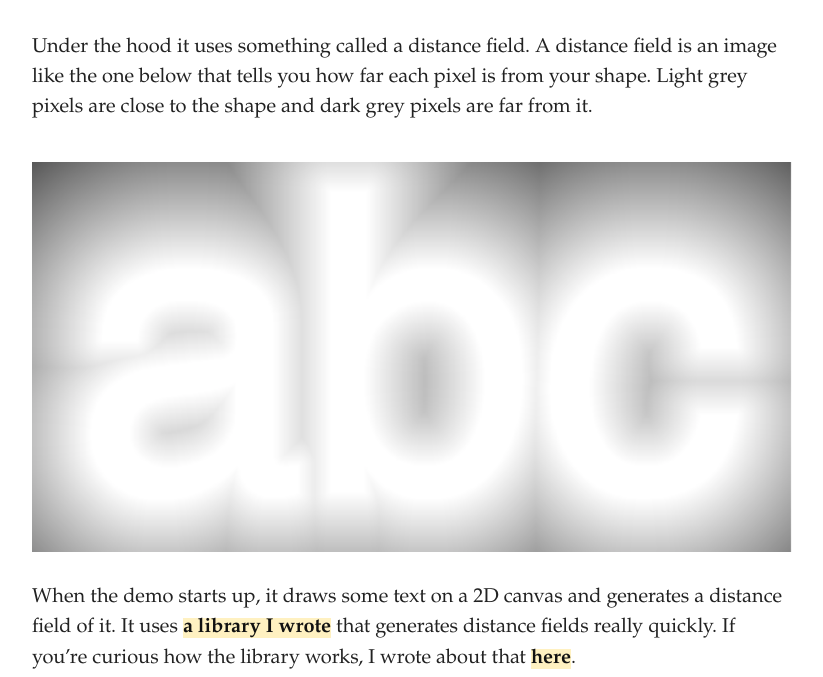
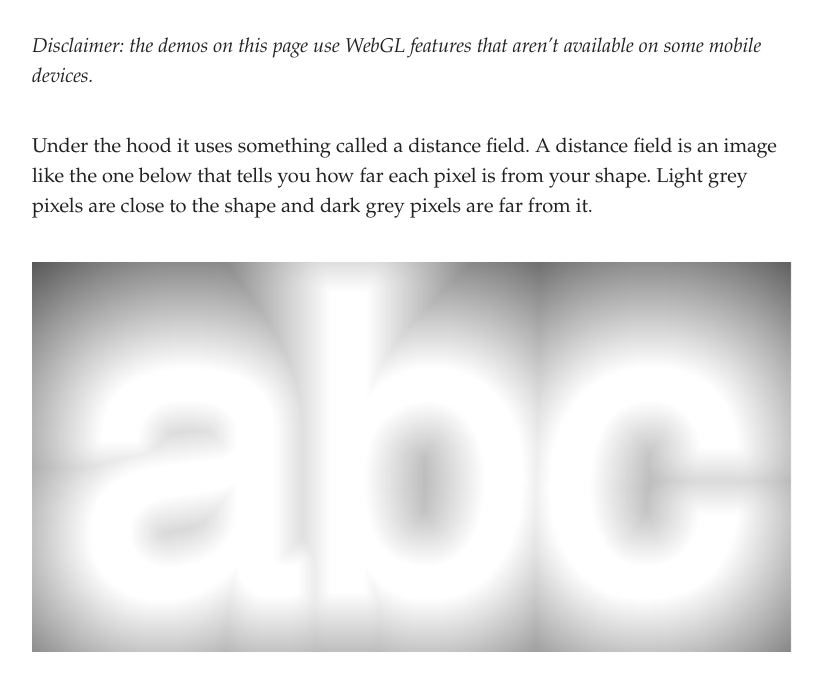
Before and after one commit to ryankaplan/ryankaplan.github.io, a Jekyll site: the page built from _posts/2020-09-13-distance-fields.md, in a window 1280 px wide and 900 px high, scrolled down 618 px, cut to the strip 223-900 px from the top of the window. Shown: the whole strip, without its empty margins (228-1051 px from the left). Built offline with Jekyll 4.4.1, drawn with Linux system fonts in a browser that asks for light colours; comment, search, counter and statistics services are not loaded.

Commit message:
Add mobile disclaimer

```diff
--- a/_posts/2020-09-13-distance-fields.md
+++ b/_posts/2020-09-13-distance-fields.md
@@ -38,6 +38,8 @@ A couple of weeks ago I tweeted a video of a toy graphics project (below). It’
     >
   </iframe>
 </div>
+
+_Disclaimer: the demos on this page use WebGL features that aren't available on some mobile devices._
 
 Under the hood it uses something called a distance field. A distance field is an image like the one below that tells you how far each pixel is from your shape. Light grey pixels are close to the shape and dark grey pixels are far from it.
 
```
